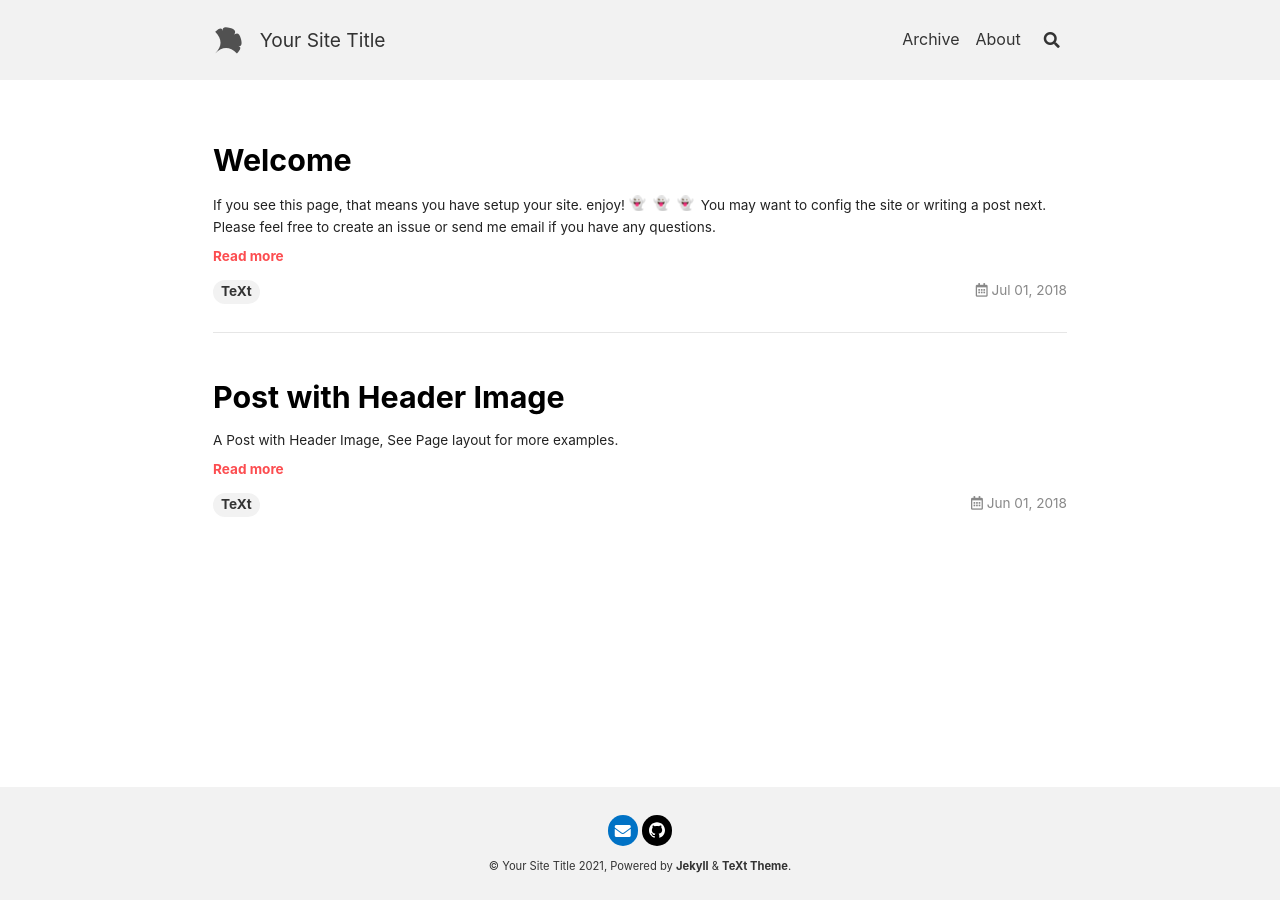
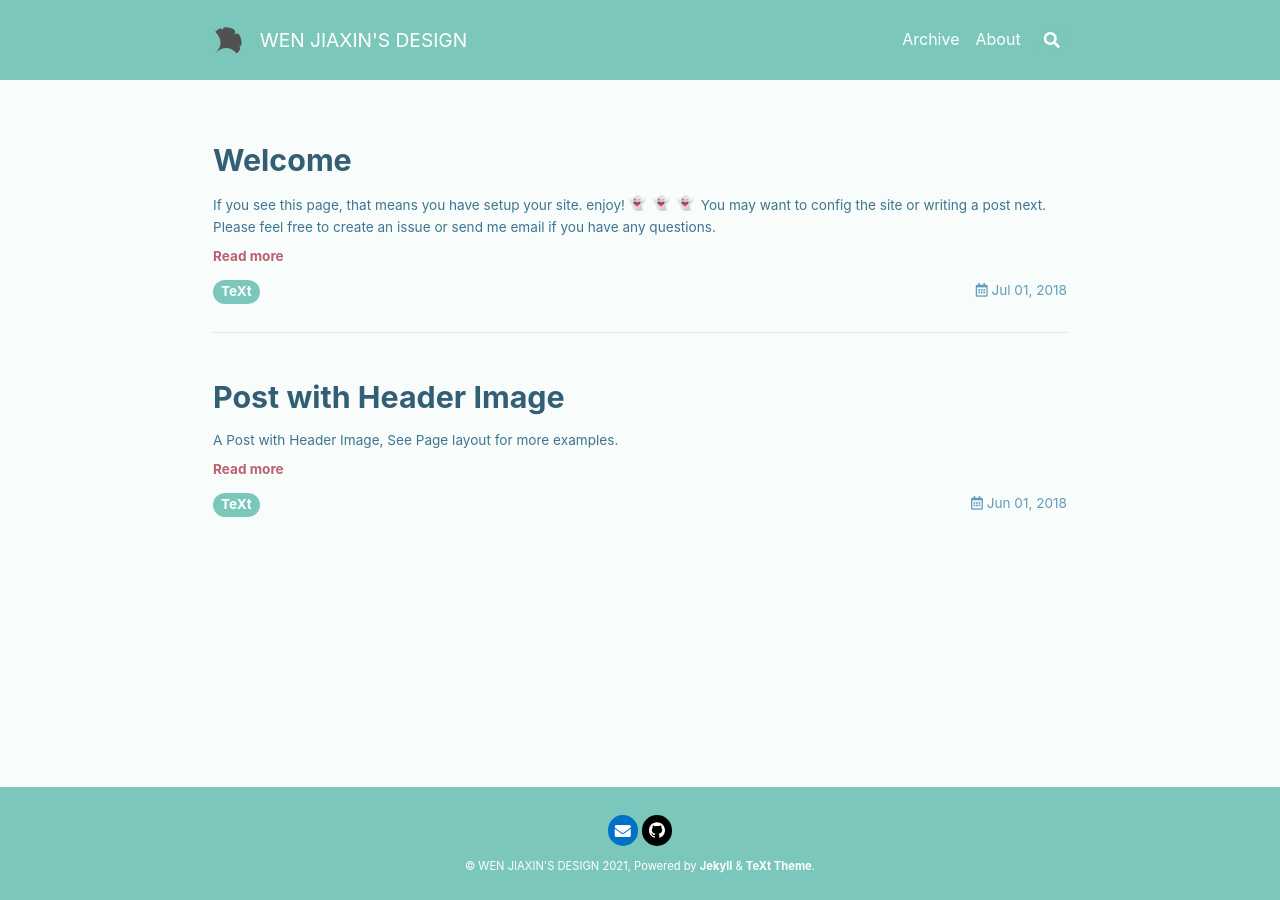
Before and after one commit to bywenjiaxin/wenjiaxin.github.io, a Jekyll site: the page built from index.html, in a window 1280 px wide. Built offline with Jekyll 4.4.1, drawn with Linux system fonts in a browser that asks for light colours; nearby versions of some CDN libraries; emoji names are drawn with the system emoji font; the list of posts is cut into pages by our own code.

Commit message:
修改了congig文件

```diff
--- a/_config.yml
+++ b/_config.yml
@@ -16,11 +16,11 @@
 
 ## => Site Settings
 ##############################
-text_skin: default # "default" (default), "dark", "forest", "ocean", "chocolate", "orange"
+text_skin: forest # "default" (default), "dark", "forest", "ocean", "chocolate", "orange"
 highlight_theme: default # "default" (default), "tomorrow", "tomorrow-night", "tomorrow-night-eighties", "tomorrow-night-blue", "tomorrow-night-bright"
 url     : # the base hostname & protocol for your site e.g. https://www.someone.com
 baseurl : # does not include hostname
-title   : Your Site Title
+title   : WEN JIAXIN'S DESIGN
 description: > # this means to ignore newlines until "Language & timezone"
   Your Site Description
 
```
